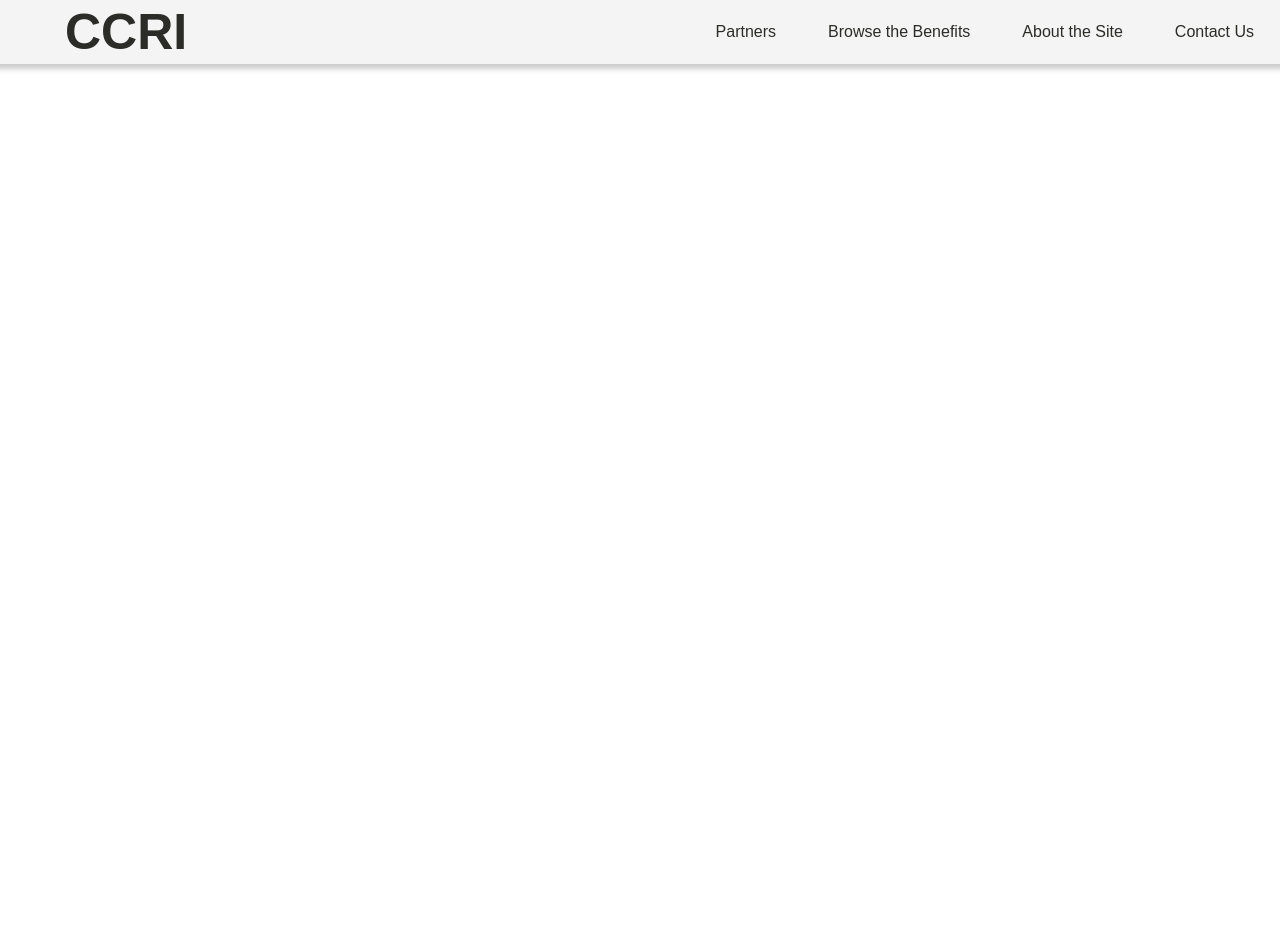
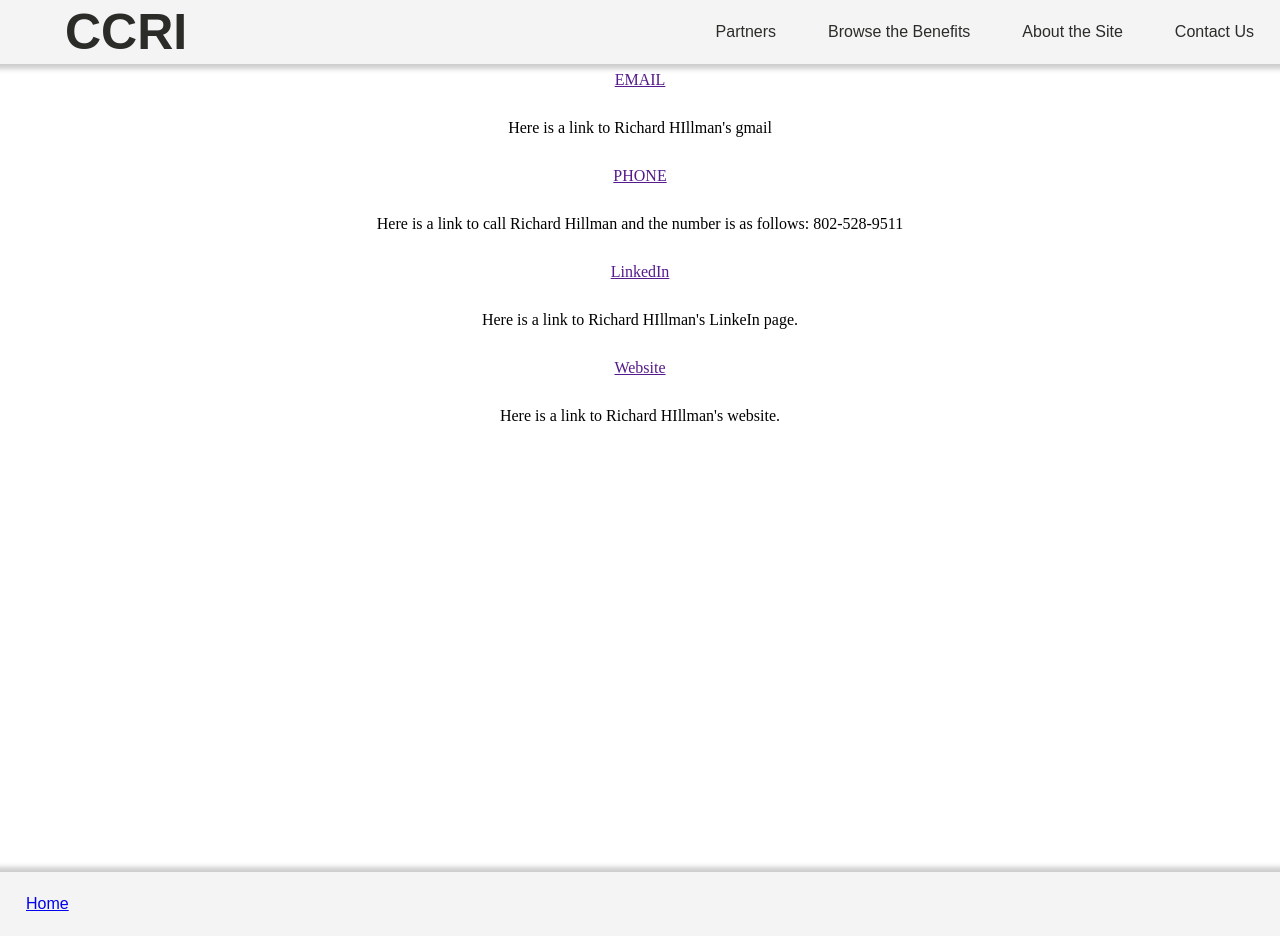
Before and after one commit to Richard-Hillman/littleUniverse-CleanCaliforniaResponseInitiative, a React app: page /contact in a window 1280 px wide. Before the commit the page ends 800 px from the top, so only its background shows below. Built offline with nearby package versions, Linux system fonts and the light colour scheme.

Commit message:
basic contact article written and basic styling

```diff
--- /dev/null
+++ b/src/components/articles/contactArticle/ContactArticle.jsx
@@ -0,0 +1,23 @@
+import React from 'react'
+import styles from './styles/contactArticle.css'
+
+export default function ContactArticle() {
+    return (
+        <div>
+            <article className={styles.contactWrapper}>
+                <a href=''>EMAIL</a>
+                <p className={styles.contactParagraph}>Here is a link to Richard HIllman's gmail</p>
+
+                <a href=''>PHONE</a>
+                <p className={styles.contactParagraph}>Here is a link to call Richard Hillman and the number is as follows: 802-528-9511</p>
+
+                <a href=''>LinkedIn</a>
+                <p className={styles.contactParagraph}>Here is a link to Richard HIllman's LinkeIn page.</p>
+
+                <a href=''>Website</a>
+                <p className={styles.contactParagraph}>Here is a link to Richard HIllman's website.</p>
+
+            </article>
+        </div>
+    )
+}
--- /dev/null
+++ b/src/components/articles/contactArticle/styles/contactArticle.css
@@ -0,0 +1,14 @@
+.contactWrapper {
+    height: 100vh;
+    width: 100vw;
+    display: flex;
+    flex-direction: column;
+    align-items: center;
+    margin-top: 4.5em;
+}
+
+.contactParagraph {
+    text-align: center;
+    width: 50vw;
+    margin: 2em;
+}
--- a/src/pages/ContactMePage.jsx
+++ b/src/pages/ContactMePage.jsx
@@ -1,11 +1,15 @@
 import React from 'react';
+import ContactArticle from '../components/articles/contactArticle/ContactArticle';
 import Navigation from '../components/navigation/Navigation';
+import Footer from '../components/footer/Footer';
 
 
 export default function ContactMePage() {
     return (
         <div>
             <Navigation />
+            <ContactArticle />
+            <Footer />
         </div>
     )
 }
```
